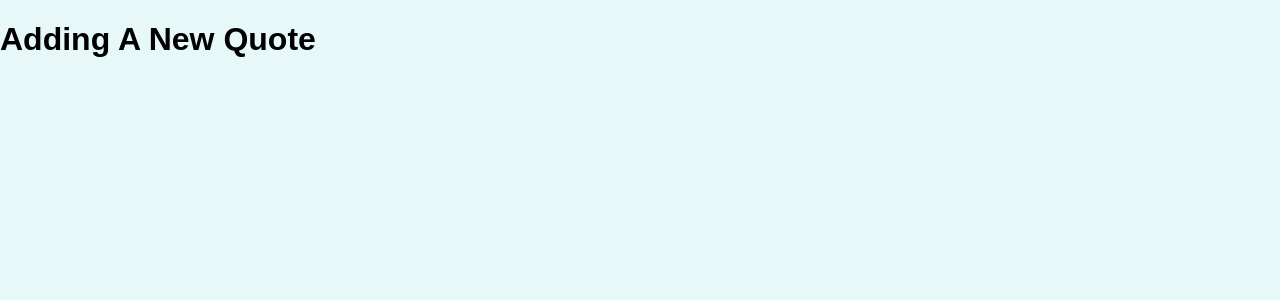
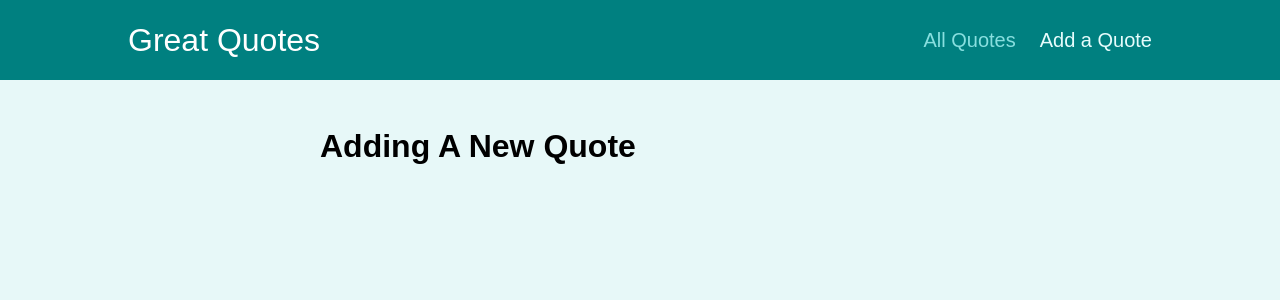
Before and after one commit to Charanvir/Quotes-Quotes-Quotes, a React (Create React App) app: page /new-quote in a window 1280 px wide. Shown: the top 300 px of the page. Built offline with nearby package versions, Linux system fonts and the light colour scheme.

Commit message:
created navigation and implemented NavLinks

```diff
--- a/src/App.js
+++ b/src/App.js
@@ -3,10 +3,12 @@
 import AllQuotes from "./pages/AllQuotes";
 import QuoteDetail from "./pages/QuoteDetail";
 import NewQuote from "./pages/NewQuote";
+import Layout from "./components/layout/Layout";
 
 function App() {
   return (
     <div>
+      <Layout>
         <Switch>
           <Route path='/quotes' exact>
             <AllQuotes></AllQuotes>
@@ -21,6 +23,7 @@
             <Redirect to='/quotes'></Redirect>
           </Route>
         </Switch>
+      </Layout>
     </div>
   );
 }
--- /dev/null
+++ b/src/components/layout/Layout.js
@@ -0,0 +1,12 @@
+import { Fragment } from 'react'
+import classes from './Layout.module.css'
+import MainNavigation from './MainNavigation'
+
+const Layout = (props) => {
+    return <Fragment>
+        <MainNavigation></MainNavigation>
+        <main className={classes.main}>{props.children}</main>
+    </Fragment>
+}
+
+export default Layout
--- /dev/null
+++ b/src/components/layout/MainNavigation.js
@@ -0,0 +1,27 @@
+import { NavLink } from 'react-router-dom'
+
+import classes from './MainNavigation.module.css'
+
+const MainNavigation = () => {
+    return (
+        <header className={classes.header}>
+            <div className={classes.logo}>Great Quotes</div>
+            <nav className={classes.nav}>
+                <ul>
+                    <li>
+                        <NavLink activeClassName={classes.active} to='/quotes'>
+                            All Quotes
+                        </NavLink>
+                    </li>
+                    <li>
+                        <NavLink activeClassName={classes.active} to='/new-quote'>
+                            Add a Quote
+                        </NavLink>
+                    </li>
+                </ul>
+            </nav>
+        </header>
+    )
+}
+
+export default MainNavigation
```
Lines whose indentation alone changed are shown as unchanged.
